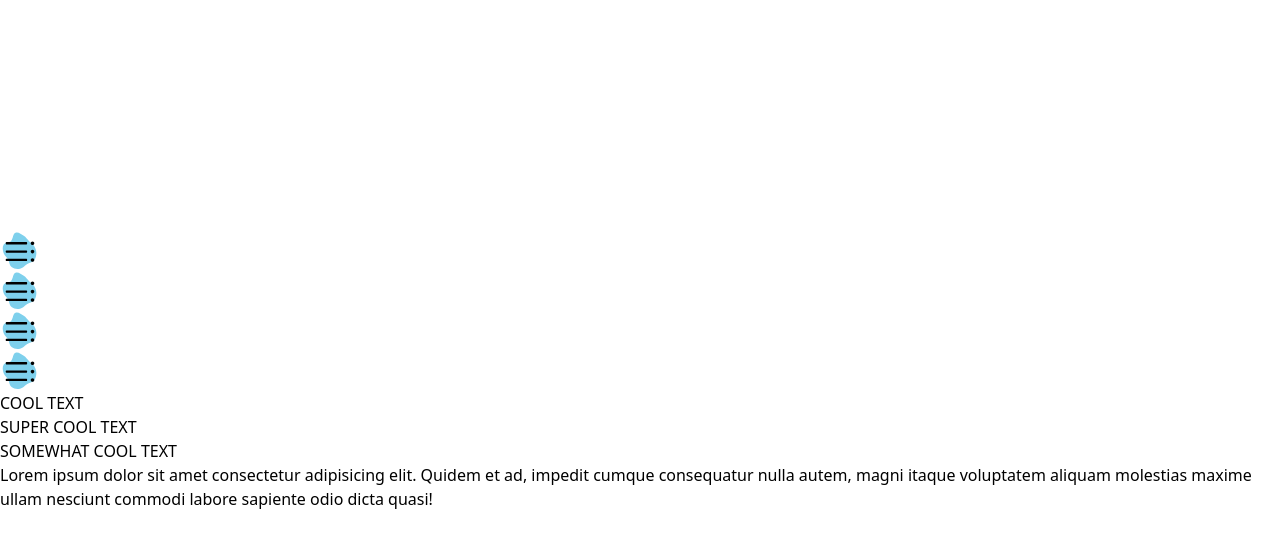
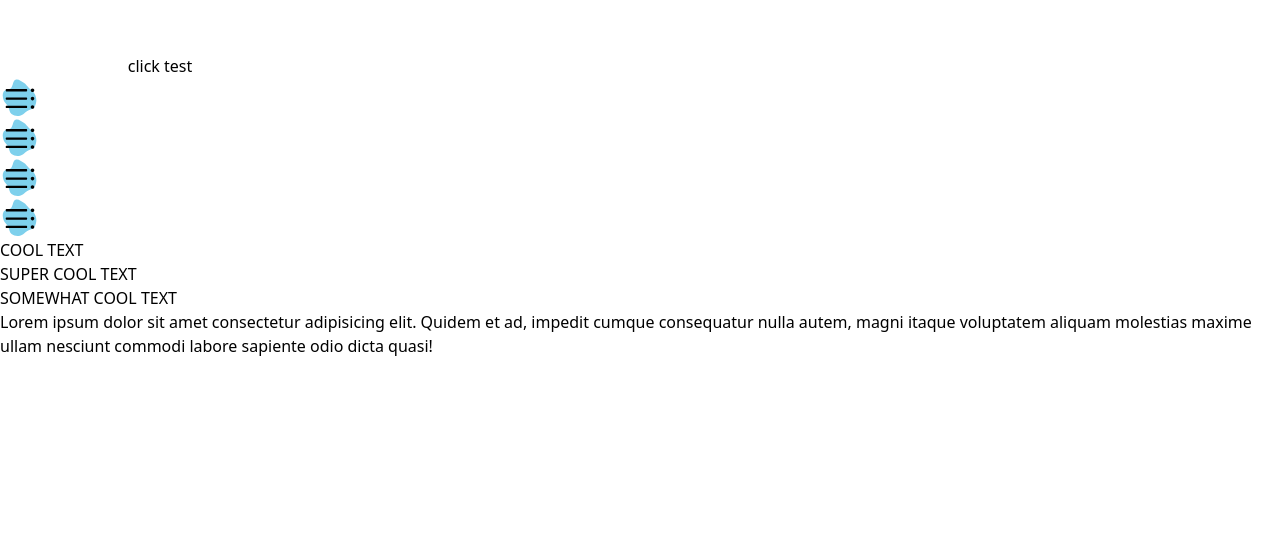
Before and after one commit to sloth30799/Animations, a React (Vite) app: page / in a window 1280 px wide. Shown: the part 159-706 px from the top of the page. Built offline with nearby package versions, Linux system fonts and the light colour scheme.

Commit message:
card stack

```diff
--- a/src/components/bento-homePage/CardStack.jsx
+++ b/src/components/bento-homePage/CardStack.jsx
@@ -1,13 +1,41 @@
-import './cardStack.css'
+import { useEffect, useState } from "react"
+import "./cardStack.css"
 
 const CardStack = () => {
+    const [cards, setCards] = useState([
+        { color: "bg-blue-400" },
+        { color: "bg-red-400" },
+        { color: "bg-green-400" },
+        { color: "bg-purple-400" },
+        { color: "bg-yellow-400" },
+    ])
+
+    useEffect(() => {
+        const cardsUI = document.querySelectorAll('.card')
+        const scalar = 8;
+
+        cardsUI.forEach((card, index) => {
+            card.style.setProperty('--r', `calc(${scalar} * 1deg * ${index - Math.floor(cards.length / 2)})`);
+          });
+    }, [cards])
+
+    const haTest = () => {
+        setCards(cards.slice(0, cards.length - 1))
+    }
+
     return (
-        <div className="mt-16 card-stack">
-            <div className="bg-blue-400 shadow-md card"></div>
-            <div className="bg-red-400 shadow-md card"></div>
-            <div className="bg-green-400 shadow-md card"></div>
-            <div className="bg-purple-400 shadow-md card"></div>
-            <div className="bg-yellow-400 shadow-md card"></div>
+        <div className="card-stack">
+            {cards.map((c) => (
+                <div
+                    className={`shadow-md relative card ${c.color}`}
+                    key={c.color}
+                >
+                    <div className="absolute w-3 h-3 bg-white rounded-full left-2 top-2"></div>
+
+                </div>
+            ))}
+
+            <button className="mt-32" onClick={haTest}>click test</button>
         </div>
     )
 }
--- a/src/components/bento-homePage/cardStack.css
+++ b/src/components/bento-homePage/cardStack.css
@@ -1,32 +1,41 @@
 :root {
-    --ease-squish-4: cubic-bezier(.5, -.7, .1, 1.5);
-    --ease-in-out-3: cubic-bezier(.5, 0, .5, 1);
+    --ease-squish-4: cubic-bezier(0.5, -0.7, 0.1, 1.5);
+    --ease-in-out-3: cubic-bezier(0.5, 0, 0.5, 1);
+    --scalar: 8;
 }
 
 .card-stack {
     display: grid;
-    grid: [gui] 1fr / [chan] min(40vmin, 32ch);
-    gap: 3rem;
+    grid: [gui] 1fr / [chan] min(40vmin, 40ch);
 }
 
 .card {
-    aspect-ratio: 3/4;
+    aspect-ratio: 3/2;
     grid-area: gui / chan;
     border-radius: 14px;
-    transform: rotate(var(--r, 0deg)) translateY(var(--t, 0px));
-    transition: transform-origin .5s var(--ease-squish-4), transform .1s var(--ease-in-out-3);
+    transform: rotate(var(--r, 0deg)) translateX(var(--h, 0px));
+    transition: transform-origin 0.5s var(--ease-squish-4),
+        transform 0.1s var(--ease-in-out-3);
 }
 
+.card-stack > .card {
+    transform-origin: top left;
+}
+
+.card:hover {
+    --h: 50px;
+}
+/*
 .card:nth-of-type(1) {
-    --r: calc(var(--scalar, 5) * 2 * 1deg * -1);
+    --r: calc(var(--scalar, 5) * 1deg * -1);
 }
 
 .card:nth-of-type(2) {
-    --r: calc(var(--scalar, 5) * 2 * 1deg);
+    --r: calc(var(--scalar, 5) * 1deg * 3);
 }
 
 .card:nth-of-type(3) {
-    --r: calc(var(--scalar, 5) * 1deg * -1);
+    --r: calc(var(--scalar, 5) * 1deg * 2);
 }
 
 .card:nth-of-type(4) {
@@ -35,12 +44,4 @@
 
 .card:nth-of-type(5) {
     --r: 0deg;
-}
-
-.card-stack>.card {
-    transform-origin: center 200%;
-}
-
-.card:hover {
-    --t: -50px
-}
+} */
--- a/src/views/bento-homePage/Layout.jsx
+++ b/src/views/bento-homePage/Layout.jsx
@@ -53,7 +53,7 @@ const Layout = () => {
     return (
         <main className="flex w-full h-screen">
             <section className="container grid w-full h-screen grid-cols-2 gap-2 p-2 mx-auto shadow-inner">
-                <div className="col-span-1 justify-self-center">
+                <div className="col-span-1 pt-12 justify-self-center">
                     <CardStack />
                 </div>
 
@@ -80,7 +80,7 @@ const Layout = () => {
                         </p>
                     </div>
                 </div>
-                <div className="col-span-1 "></div>
+                <div className="col-span-1 bg-red-400"></div>
                 <div className="col-span-1 bg-red-400"></div>
                 <div className="col-span-1 bg-red-400"></div>
                 <div className="col-span-1 bg-red-400"></div>
```
